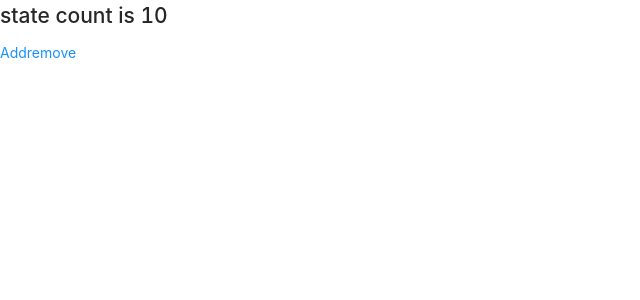
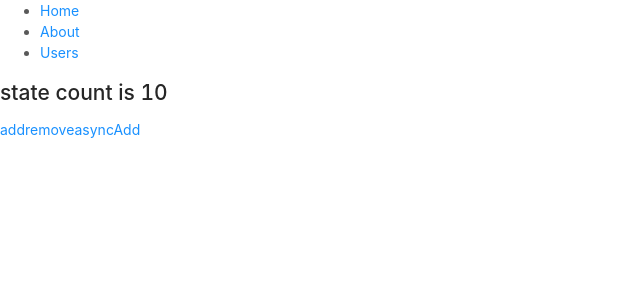
Before and after one commit to Calebshuo/react-app, a React app: page / in a window 1280 px wide. Shown: the top 300 px of the page, without its empty margins (0-640 px from the left). Built offline with nearby package versions, Linux system fonts and the light colour scheme.

Commit message:
react-router react-redux conect

```diff
--- a/src/App.js
+++ b/src/App.js
@@ -1,16 +1,20 @@
 import React, { Component } from 'react'
 import { Button } from 'antd-mobile';
+import {add, remove, asyncAdd} from './index.redux.js';
+import { connect } from 'react-redux';
 
+@connect(
+  state=>({state : state}),
+  { add, remove, asyncAdd }
+)
 class App extends React.Component {
   render() {
-    const store = this.props.store
-    const add = this.props.add()
-    const remove = this.props.remove()
     return (
       <div>
-        <h2>state count is {store.getState()}</h2>
-        <Button onClick={() => {store.dispatch(add)}}>Add</Button>
-        <Button onClick={() => {store.dispatch(remove)}}>remove</Button>
+        <h2>state count is {this.props.state}</h2>
+        <Button onClick={this.props.add}>add</Button>
+        <Button onClick={this.props.remove}>remove</Button>
+        <Button onClick={this.props.asyncAdd}>asyncAdd</Button>
       </div>
     )
   }
--- a/src/index.js
+++ b/src/index.js
@@ -4,17 +4,52 @@ import './index.css';
 import App from './App';
 import * as serviceWorker from './serviceWorker';
 
-import {createStore} from 'redux';
-import {reducer, add, remove} from './index.redux.js';
+import { createStore, applyMiddleware, compose } from 'redux';
+import { reducer } from './index.redux.js';
+import thunk from 'redux-thunk';
+import { Provider } from 'react-redux'
+import { BrowserRouter as Router, Route, Link, Redirect, Switch} from "react-router-dom";
 
-const store = createStore(reducer)
+const store = createStore(reducer, compose(
+  applyMiddleware(thunk),
+  window.__REDUX_DEVTOOLS_EXTENSION__ && window.__REDUX_DEVTOOLS_EXTENSION__()
+))
 
-function render() {
-  ReactDOM.render(<App store={store} add={add} remove={remove}/>, document.getElementById('root'));
+function About () {
+  return <h2>About</h2>
 }
 
-render()
+class Users extends React.Component {
+  render() {
+    return <h1>Hello</h1>
+  }
+}
 
-store.subscribe(render)
+ReactDOM.render(
+  <Provider store={store}>
+    <Router>
+      <div>
+        <nav>
+          <ul>
+            <li>
+              <Link to="/">Home</Link>
+            </li>
+            <li>
+              <Link to="/about/">About</Link>
+            </li>
+            <li>
+              <Link to="/users/">Users</Link>
+            </li>
+          </ul>
+        </nav>
+        {/* <Redirect to="/about"/> */}
+        <Route path="/" exact component={App} />
+        <Route path="/about/" component={About} />
+        <Route path="/users/" component={Users} />
+      </div>
+    </Router>
+  </Provider>,
+  document.getElementById('root')
+);
 
 serviceWorker.unregister();
--- a/src/index.redux.js
+++ b/src/index.redux.js
@@ -16,3 +16,11 @@ export function add() {
 export function remove() {
   return {type:'remove'}
 }
+
+export function asyncAdd() {
+  return (dispatch)=>{
+    setTimeout(() => {
+      return dispatch({type:'add'})
+    }, 2000);
+  }
+}
```
Also changed, not shown: package.json (+11 -1 lines), src/logo.svg (deleted), 1 other file (tests, documents, lock files or other folders).
